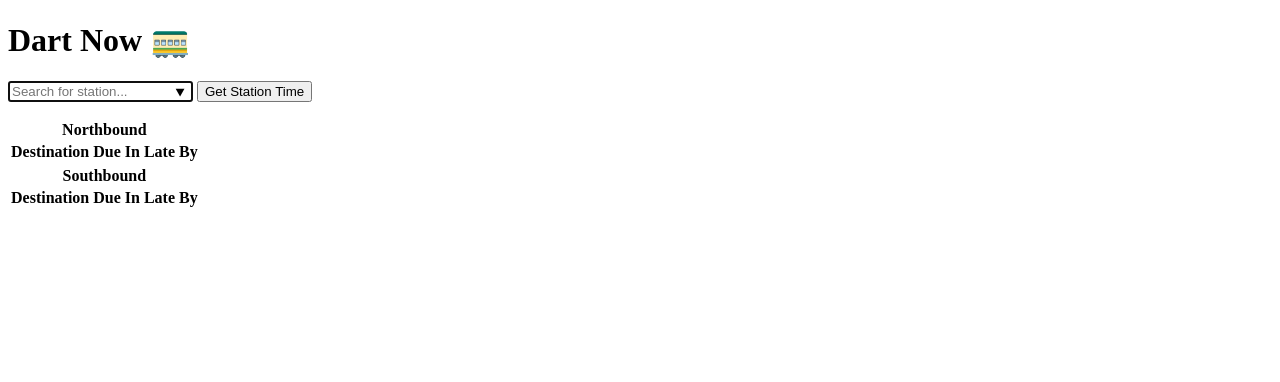
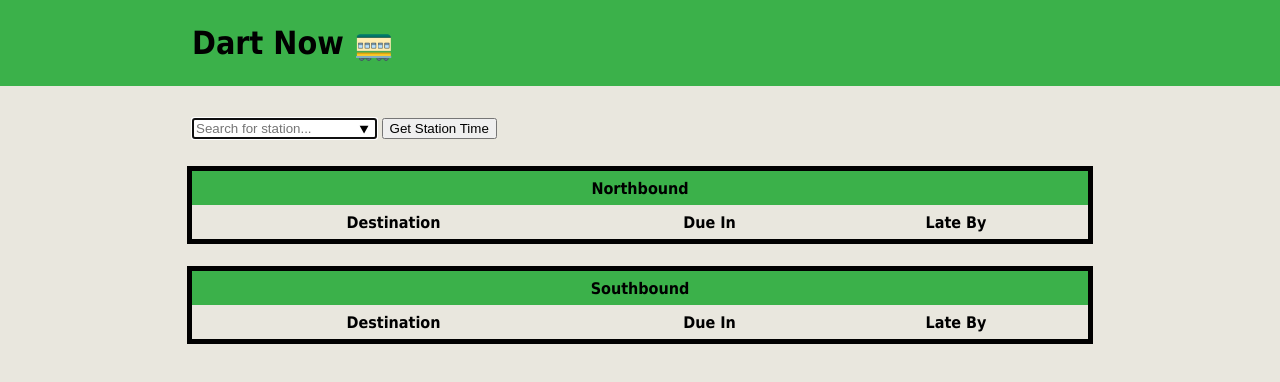
Before and after one commit to JCass45/Dart-Now, a plain HTML site: page static/index.html in a window 1280 px wide. Drawn offline with Linux system fonts and the light colour scheme.

Commit message:
Shit - uncomment css file linking

```diff
--- a/static/index.html
+++ b/static/index.html
@@ -8,7 +8,7 @@
     <meta charset="utf-8" />
     <meta name="viewport" content="width=device-width, initial-scale=1">
     <script src="js/main.js"></script>
-    <!-- <link rel="stylesheet" href="css/main.css"> -->
+    <link rel="stylesheet" href="css/main.css">
 </head>
 
 <body>
```
